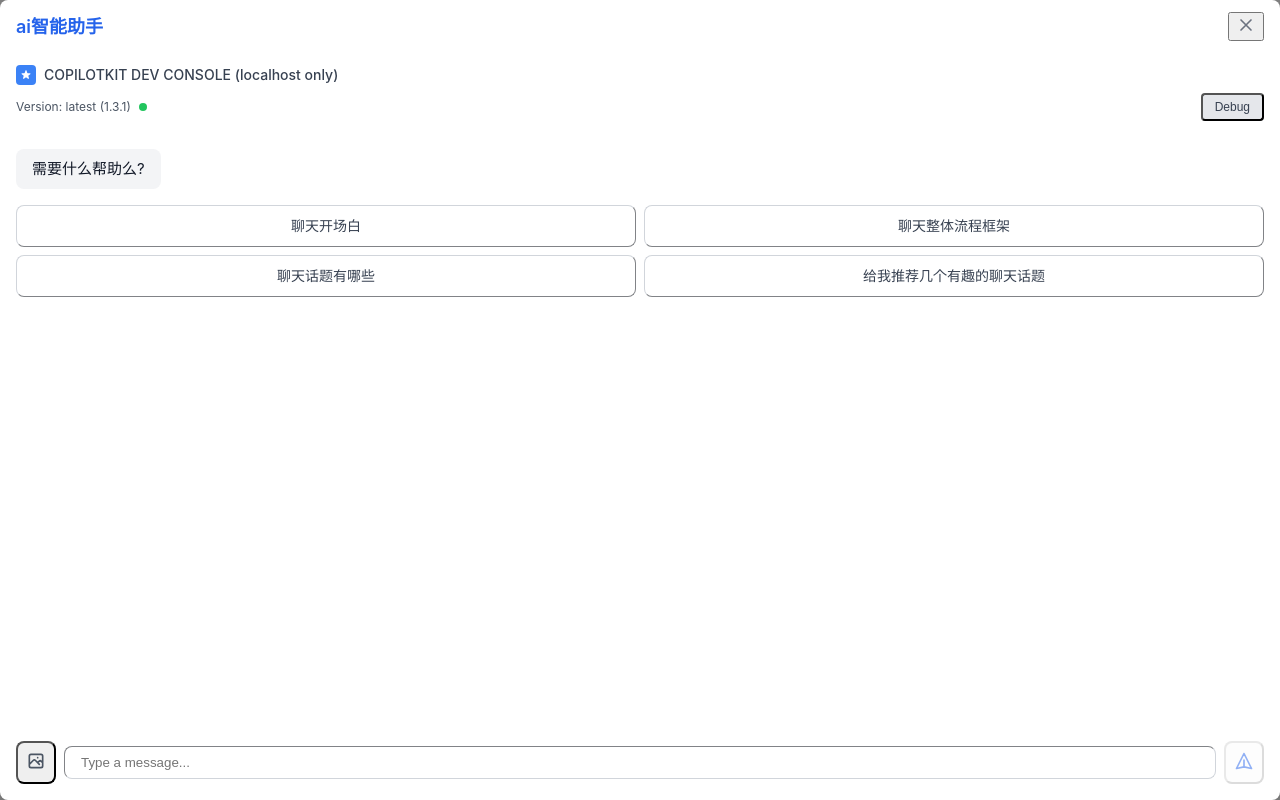
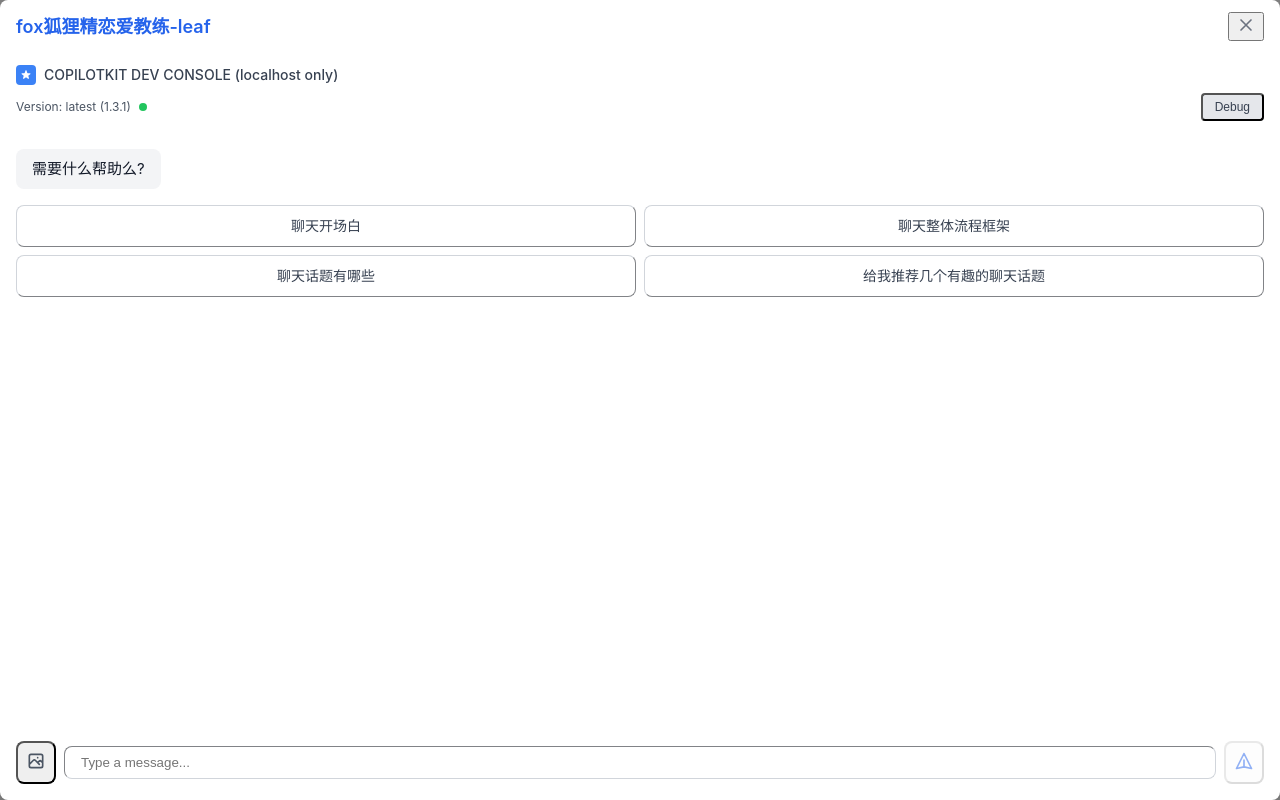
Before and after one commit to leafjava/talkAI, a Vue app: page / in a window 1280 px wide. Built offline with nearby package versions, Linux system fonts and the light colour scheme.

Commit message:
文字调整

```diff
--- a/src/components/PopupAssistant.vue
+++ b/src/components/PopupAssistant.vue
@@ -3,7 +3,7 @@
     <div class="bg-white dark:bg-[#1a1a2e] rounded-lg shadow-2xl w-full h-full flex flex-col border-0">
       <!-- Header -->
       <div class="flex items-center justify-between px-4 py-3 border-b border-gray-200 dark:border-[#34495e]">
-        <h2 class="text-lg font-semibold text-blue-600 dark:text-blue-400">ai智能助手</h2>
+        <h2 class="text-lg font-semibold text-blue-600 dark:text-blue-400">fox狐狸精恋爱教练-leaf</h2>
         <button
           @click="emit('close')"
           class="text-gray-500 hover:text-gray-700 dark:hover:text-gray-300 transition-colors"
```
